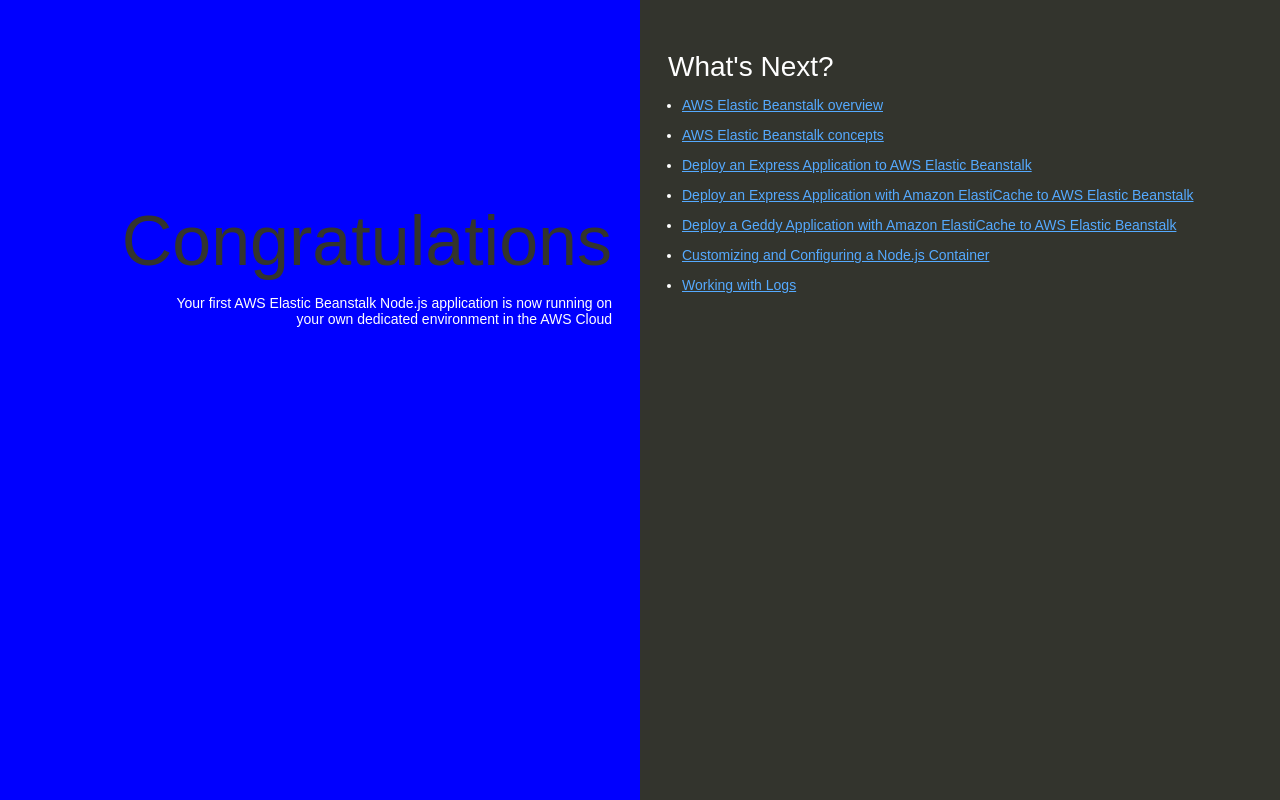
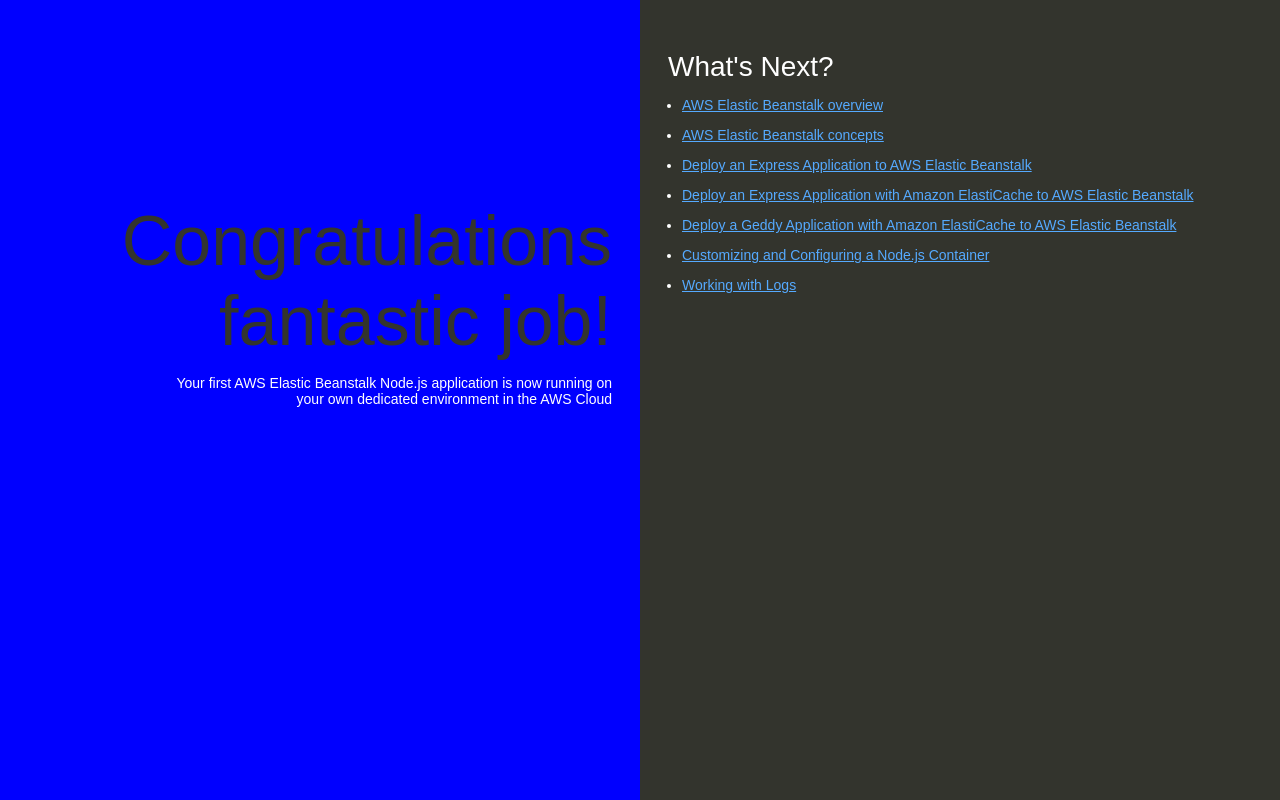
Before and after one commit to osulae/emmanuel-repo, a website: page index.html in a window 1280 px wide. Drawn offline with Linux system fonts and the light colour scheme.

Commit message:
Update index.html

```diff
--- a/index.html
+++ b/index.html
@@ -74,7 +74,7 @@
   </head>
   <body>
     <div class="textColumn">
-      <h1>Congratulations</h1>
+      <h1>Congratulations fantastic job!</h1>
       <p>Your first AWS Elastic Beanstalk Node.js application is now running on your own dedicated environment in the AWS Cloud</p>
     </div>
     <div class="linksColumn">
```
